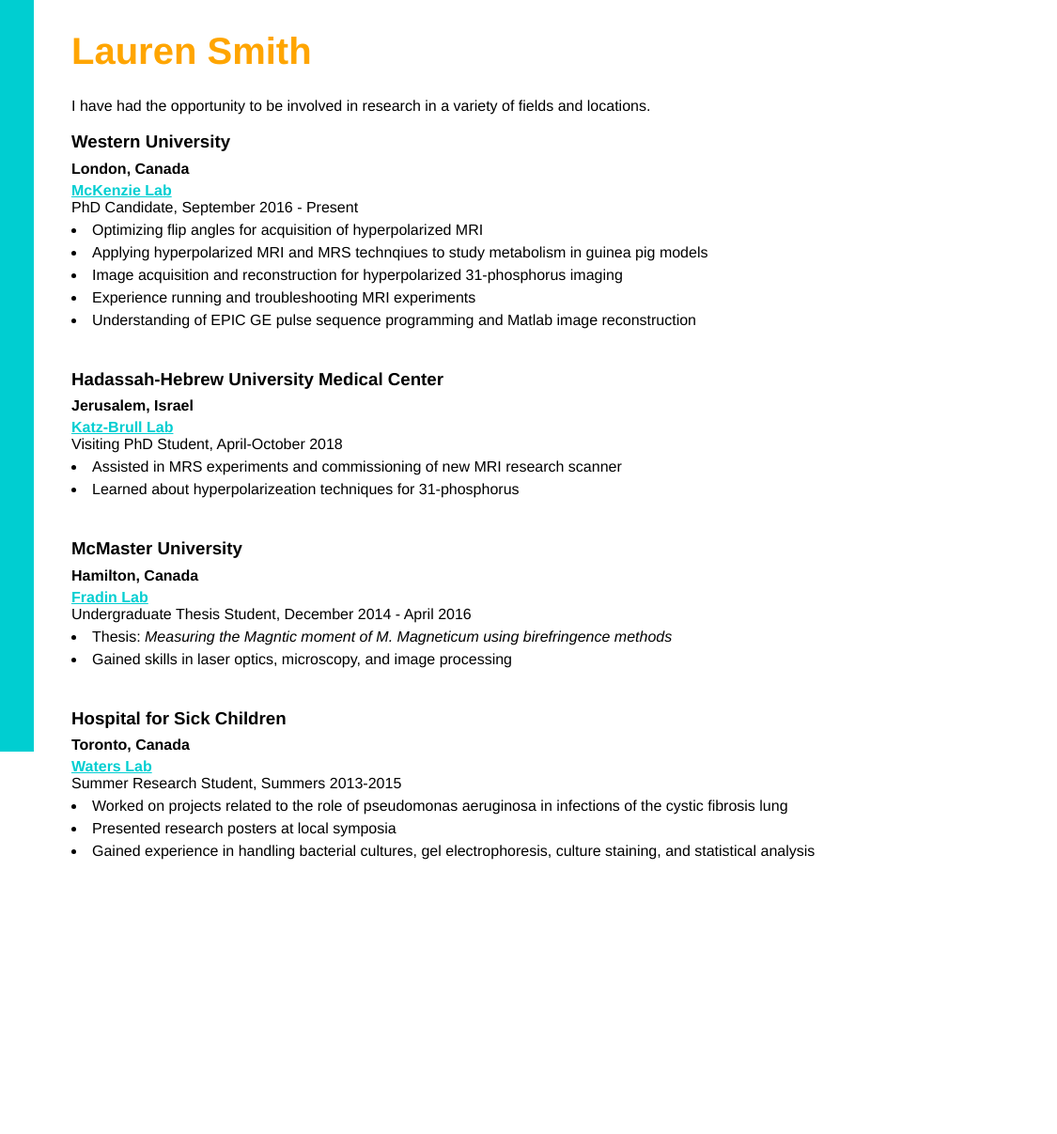
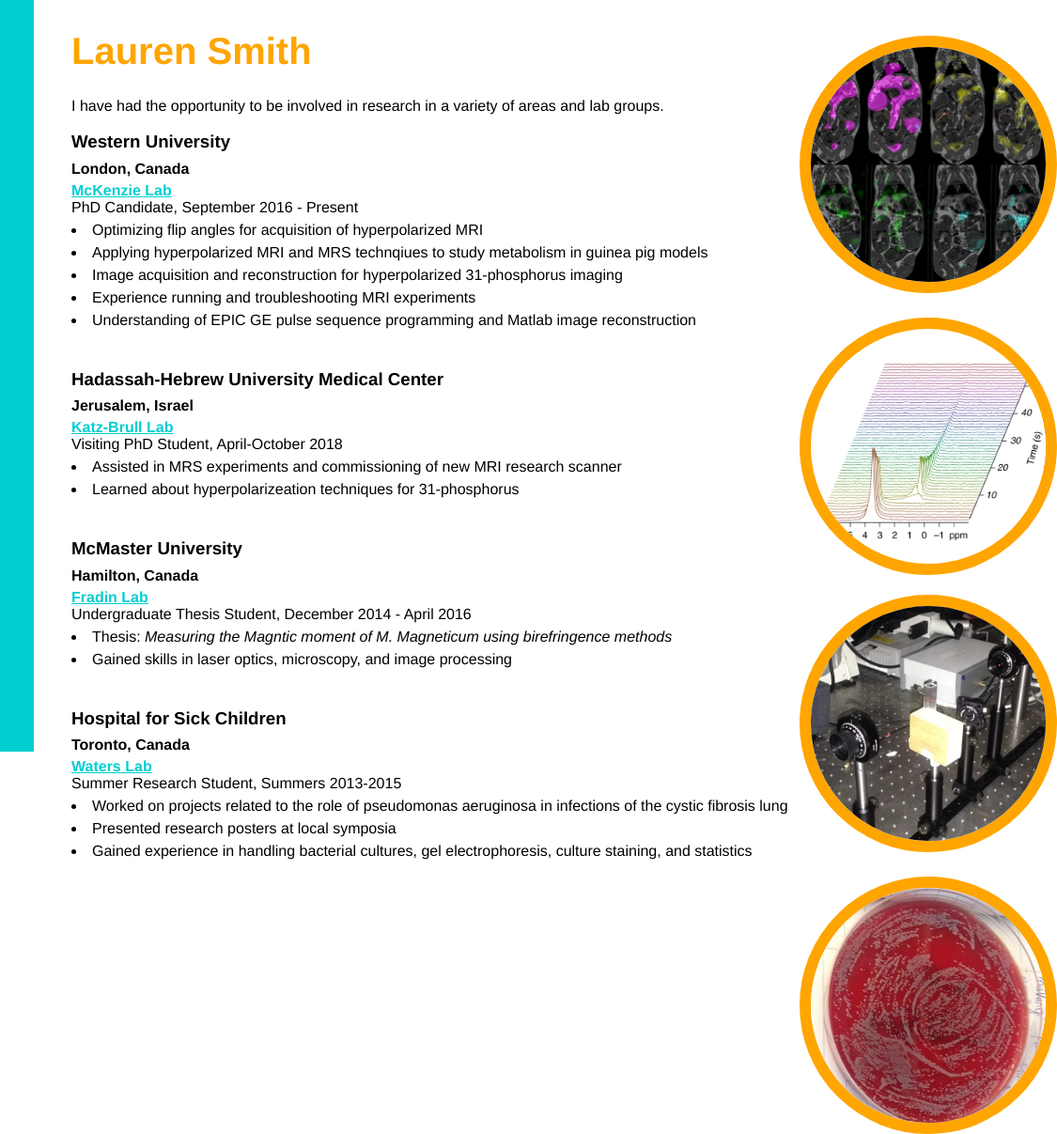
Before and after one commit to laurenmsmith/Website, a plain HTML site: page html/research.html in a window 1280 px wide. Shown: the full height of the page at 94% size, 264-1389 px from the left, 1125 px wide, since content can reach past the window. Before the commit the page ends 950 px from the top, so only its background shows below. Drawn offline with Linux system fonts and the light colour scheme.

Commit message:
added images to research page

```diff
--- a/html/research.html
+++ b/html/research.html
@@ -37,9 +37,26 @@
   </div>
   <div class="rightpanel">
     <h1 style="color:orange; font-size: 40px;">Lauren Smith</h1>
-    <p>I have had the opportunity to be involved in research in a variety of fields and locations. </p>
+    <p>I have had the opportunity to be involved in research in a variety of areas and lab groups. </p>
+
+    <div class="circle2" style="margin-top: -100px">
+      <img style="width:265px; margin-left: -5px; margin-top:-2px;" src="../gps.jpg">
+    </div>
+
+    <div class="circle2" style="margin-top: 200px">
+      <img style="width:240px; margin-left: 10px; margin-top:10px;" src="../mrs.png">
+    </div>
+
+    <div class="circle2" style="margin-top: 495px">
+      <img style="width: 450px; margin-left: 20px; margin-top:-0.5px;" src="../optics.jpg">
+    </div>
+
+    <div class="circle2" style="margin-top: 795px">
+      <img style="width:400px; margin-left: -45px; margin-top:-5px;" src="../bacteria.jpg">
+    </div>
+
     <p class="important">
-      <h3>Western University</h3>
+      <h3> Western University</h3>
       <h4 style="margin-top: -10px; margin-bottom: 5px;"> London, Canada</h4>
       <table style="width:90%">
         <tr>
@@ -85,9 +102,11 @@
         <tr>
           <li class="list-item">Worked on projects related to the role of pseudomonas aeruginosa in infections of the cystic fibrosis lung</li>
           <li class="list-item">Presented research posters at local symposia</li>
-          <li class="list-item">Gained experience in handling bacterial cultures, gel electrophoresis, culture staining, and statistical analysis</li>
+          <li class="list-item">Gained experience in handling bacterial cultures, gel electrophoresis, culture staining, and statistics</li>
         </tr>
       </table>
+
+      </div>
     </p>
   </div>
 </body>
--- a/styles.css
+++ b/styles.css
@@ -108,9 +108,26 @@
       border-radius: 50%;
       height: 300px;
       width: 300px;
-      border:24px solid orange;
+      border:12px solid orange;
       overflow: hidden;
   }
+
+
+  .circle2 {
+    border-radius: 50%;
+    height: 250px;
+    width: 250px;
+    border:12px solid orange;
+    overflow: hidden;
+    padding-top: 0;
+    margin-left: 775px;
+    margin-top: 10px;
+    display: grid;
+    grid-template-columns: 100%;
+    align-items: center;
+    justify-items: center;
+    position: absolute;
+}
 
   .circle img {
       width: 450px;
```
Also changed, not shown: html/skills.html (+1 -1 lines), html/work.html (+1 -1 lines), bacteria.jpg (added), gps.jpg (added), mrs.png (added), optics.jpg (added).
